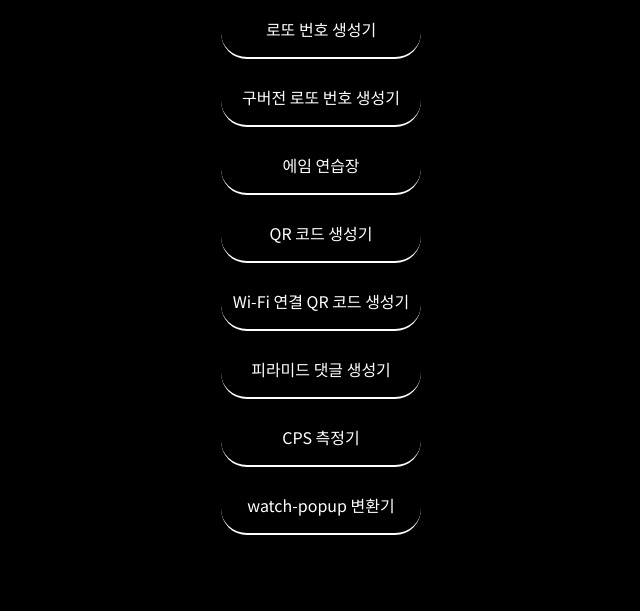
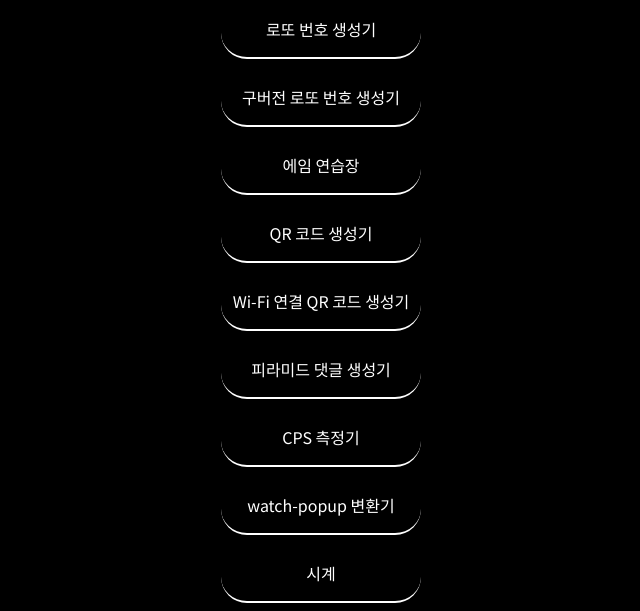
Before and after one commit to XxPKBxX/gen, a plain HTML site: page index.html in a window 1280 px wide. Shown: the part 375-986 px from the top of the page, without its empty margins (319-959 px from the left). Before the commit the page ends 918 px from the top, so only its background shows below. Drawn offline with Linux system fonts and the light colour scheme.

Commit message:
Added Clock

```diff
--- a/index.html
+++ b/index.html
@@ -44,6 +44,9 @@
                 <a class="button" style="margin-top: 1px;" href="https://xxpkbxx.github.io/gen/watchpopup">
                     <p style="line-height: 45px;">watch-popup 변환기</p>
                 </a>
+                <a class="button" style="margin-top: 1px;" href="https://xxpkbxx.github.io/gen/clock">
+                    <p style="line-height: 45px;">시계</p>
+                </a>
             </div>
         </div>
     </body>
```
